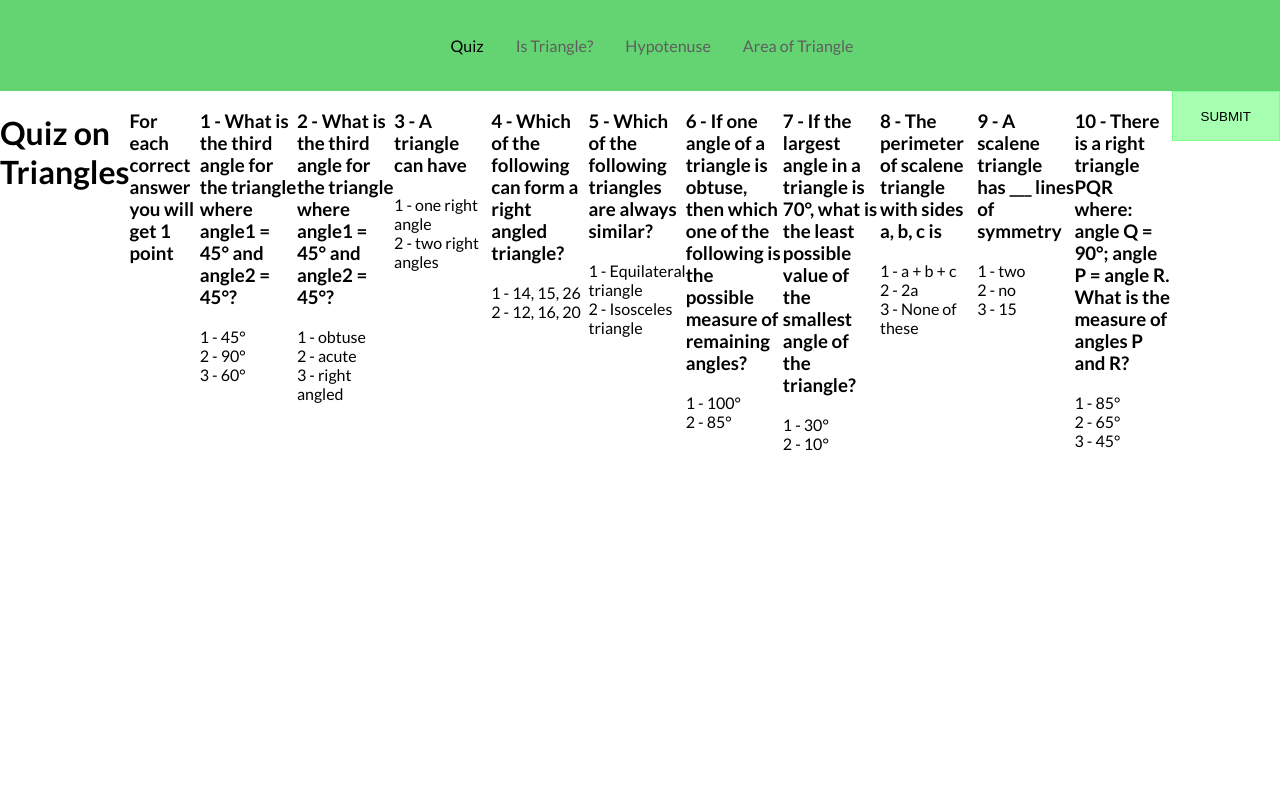
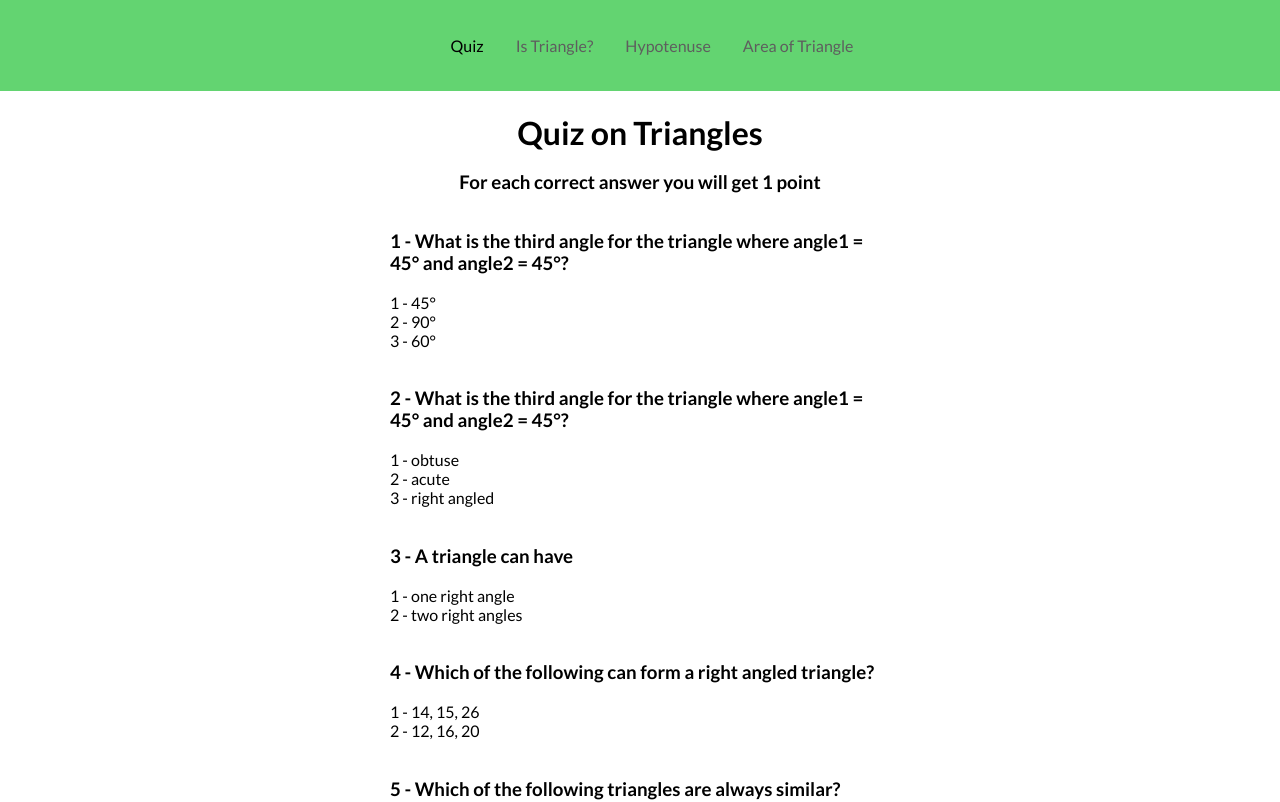
Before and after one commit to aliarslanansari/mark12-fun-with-triangles, a React (Create React App) app: page / in a window 1280 px wide. Shown: the top 802 px of the page. Built offline with nearby package versions, Linux system fonts and the light colour scheme.

Commit message:
style changes

```diff
--- a/src/components/Wrapper.jsx
+++ b/src/components/Wrapper.jsx
@@ -3,8 +3,8 @@ import styled from 'styled-components'
 
 const CustomWrapper = styled.div`
   display: flex;
-  justify-content: center;
-  height: 100vh;
+  align-items: center;
+  flex-direction: column;
 `
 
 const Wrapper = ({ children, style }) => {
```
